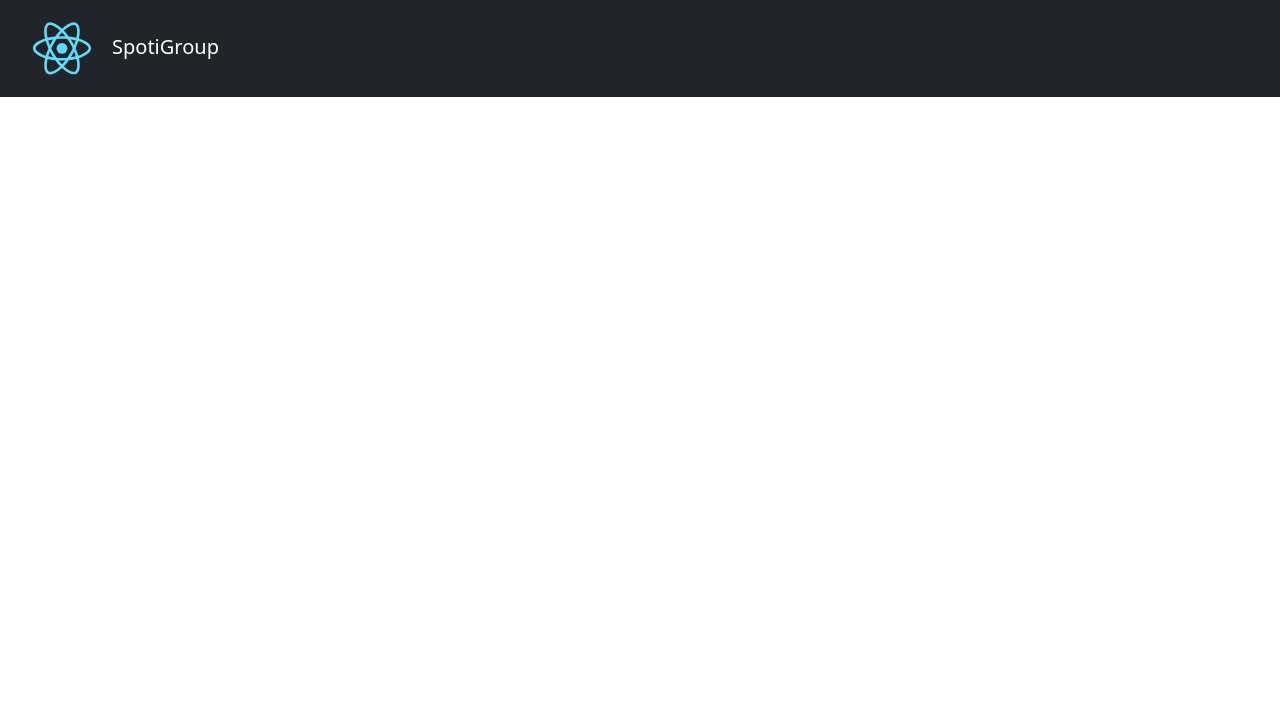
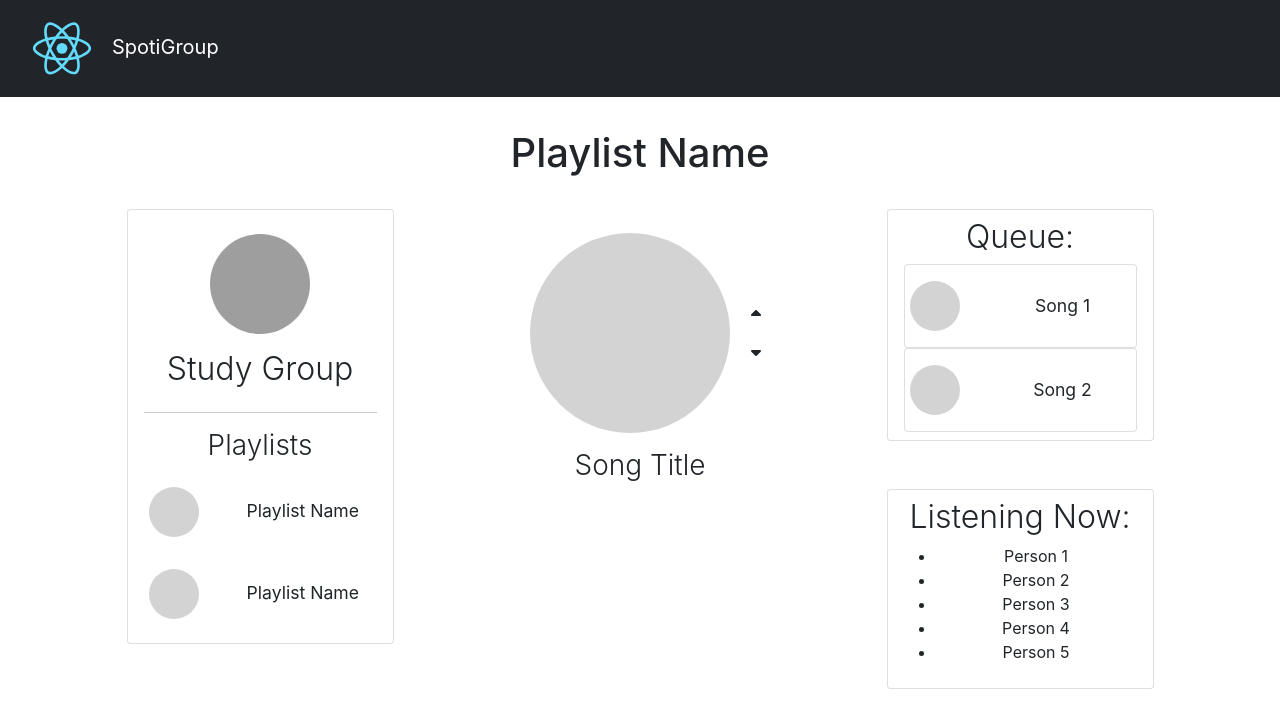
Before and after one commit to samderanova/spotify-groups, a React (Create React App) app in the folder client/: page / in a window 1280 px wide. Shown: the top 728 px of the page. Built offline with nearby package versions, Linux system fonts and the light colour scheme; grey boxes are pictures that could not be loaded.

Commit message:
Added basic template with Font Awesome icons

```diff
--- a/client/package.json
+++ b/client/package.json
@@ -3,6 +3,10 @@
   "version": "0.1.0",
   "private": true,
   "dependencies": {
+    "@fortawesome/fontawesome-svg-core": "^1.3.0",
+    "@fortawesome/free-regular-svg-icons": "^6.0.0",
+    "@fortawesome/free-solid-svg-icons": "^6.0.0",
+    "@fortawesome/react-fontawesome": "^0.1.17",
     "@testing-library/jest-dom": "^5.16.2",
     "@testing-library/react": "^12.1.3",
     "@testing-library/user-event": "^13.5.0",
--- a/client/public/index.html
+++ b/client/public/index.html
@@ -15,6 +15,12 @@
       user's mobile device or desktop. See https://developers.google.com/web/fundamentals/web-app-manifest/
     -->
     <link rel="manifest" href="%PUBLIC_URL%/manifest.json" />
+
+    <!--Importing Lato font from Google Fonts-->
+    <link rel="preconnect" href="https://fonts.googleapis.com">
+    <link rel="preconnect" href="https://fonts.gstatic.com" crossorigin>
+    <link href="https://fonts.googleapis.com/css2?family=Lato:wght@300;400;700&display=swap" rel="stylesheet">
+
     <!--
       Notice the use of %PUBLIC_URL% in the tags above.
       It will be replaced with the URL of the `public` folder during the build.
--- a/client/src/App.js
+++ b/client/src/App.js
@@ -1,10 +1,14 @@
 import { BrowserRouter, Routes, Route } from 'react-router-dom';
 import { Navbar, Nav, Container } from 'react-bootstrap';
+import { library } from '@fortawesome/fontawesome-svg-core';
+import { faCaretDown, faCaretUp } from '@fortawesome/free-solid-svg-icons';
 
 import Home from './pages/Home/Home';
 
 import logo from './logo.svg';
 import './App.css';
+
+library.add(faCaretUp, faCaretDown);
 
 function App() {
   return (
--- a/client/src/index.css
+++ b/client/src/index.css
@@ -1,8 +1,21 @@
 body {
   margin: 0;
-  font-family: -apple-system, BlinkMacSystemFont, 'Segoe UI', 'Roboto', 'Oxygen',
+  font-family: -apple-system, BlinkMacSystemFont, 'Lato', 'Segoe UI', 'Roboto', 'Oxygen',
     'Ubuntu', 'Cantarell', 'Fira Sans', 'Droid Sans', 'Helvetica Neue',
-    sans-serif;
+    sans-serif !important;
   -webkit-font-smoothing: antialiased;
   -moz-osx-font-smoothing: grayscale;
 }
+
+h1 {
+  margin: 2rem !important;
+}
+
+h2, h3, h4, h5, h6 {
+  font-weight: 300 !important;
+}
+
+p {
+  margin: 0 !important;
+  font-size: 1.1rem;
+}
--- a/client/src/pages/Home/Home.css
+++ b/client/src/pages/Home/Home.css
@@ -0,0 +1,21 @@
+#playlist-logo, .small-playlist-logo, #album-logo {
+    background-color: lightgray;
+    border-radius: 100%;
+    display: block;
+    margin: 1rem auto;
+}
+
+#playlist-logo {
+    height: 100px;
+    width: 100px;
+}
+
+.small-playlist-logo {
+    height: 50px;
+    width: 50px;
+}
+
+#album-logo {
+    height: 200px;
+    width: 200px;
+}
--- a/client/src/pages/Home/Home.js
+++ b/client/src/pages/Home/Home.js
@@ -1,9 +1,120 @@
+import React, { useState, useEffect } from 'react';
+import { FontAwesomeIcon } from '@fortawesome/react-fontawesome';
 import './Home.css';
 
 function Home() {
+    const [playlists, setPlaylists] = useState([]);
+    const [currentPlaylistLogo, setCurrentPlaylistLogo] = useState('');
+    const [currentAlbumLogo, setCurrentAlbumLogo] = useState('');
+    const [currentSongTitle, setCurrentSongTitle] = useState('');
+    const [queue, setQueue] = useState([]);
+
+    useEffect(() => {
+        // fetch().then(res => {}).catch(err => console.error(err));
+        setCurrentPlaylistLogo('test');
+        setCurrentAlbumLogo('test2');
+        setCurrentSongTitle('Song Title');
+        setQueue([
+            <div className="queue">
+                <div className="card" key="1">
+                    <div className="row align-items-center">
+                        <div className="col-md-4">
+                            <span className="small-playlist-logo"></span>
+                        </div>
+                        <div className="col-md-8">
+                            <p>Song 1</p>
+                        </div>
+                    </div>
+                </div>
+                <div className="card" key="2">
+                    <div className="row align-items-center">
+                        <div className="col-md-4">
+                            <span className="small-playlist-logo"></span>
+                        </div>
+                        <div className="col-md-8">
+                            <p>Song 2</p>
+                        </div>
+                    </div>
+                </div>
+            </div>
+        ])
+        setPlaylists([
+            <div className="playlist" key="1">
+                <div className="row align-items-center">
+                    <div className="col-md-4">
+                        <span className="small-playlist-logo"></span>
+                        {/* <img src="image link" alt="playlist 1 logo" /> */}
+                    </div>
+                    <div className="col-md-8">
+                        <p>Playlist Name</p>
+                    </div>
+                </div>
+            </div>,
+            <div className="playlist" key="2">
+                <div className="row align-items-center">
+                    <div className="col-md-4">
+                        <span className="small-playlist-logo"></span>
+                        {/* <img src="image line 2" alt="playlist 2 logo" /> */}
+                    </div>
+                    <div className="col-md-8">
+                        <p>Playlist Name</p>
+                    </div>
+                </div>
+            </div>
+        ]);
+    }, []);
     return (
         <div className="Home">
-
+            <div className="container">
+                <h1 className="text-center">Playlist Name</h1>
+                <div className="row">
+                    <div className="col-lg-4">
+                        <div className="w-75 py-2 px-3 m-auto card">
+                            <span id="playlist-logo" style={{ backgroundImage: `url(${currentPlaylistLogo})` }}></span>
+                            <h2 className="text-center">Study Group</h2>
+                            <hr />
+                            <h3 className="text-center">Playlists</h3>
+                            <div className="playlists">
+                                {playlists}
+                            </div>
+                        </div>
+                    </div>
+                    <div className="col-lg-4">
+                        <div className="w-75 py-2 px-3 m-auto">
+                            <div className="row align-items-center gx-0">
+                                <div className="col-md-11 p-0">
+                                    <span id="album-logo" style={{ backgorundImage: `url(${currentAlbumLogo})` }}></span>
+                                </div>
+                                <div className="col-md-1 p-0">
+                                    <button type="button" className="btn btn-none"onClick={() => {}}>
+                                        <FontAwesomeIcon icon="caret-up" />
+                                    </button>
+                                    <button type="button" className="btn btn-none"onClick={() => {}}>
+                                        <FontAwesomeIcon icon="caret-down" />
+                                    </button>
+                                </div>
+                            </div>
+                            <h3 className="text-center">{currentSongTitle}</h3>
+                        </div>
+                    </div>
+                    <div className="col-lg-4">
+                        <div className="w-75 py-2 px-3 mb-5 m-auto card">
+                            <h2>Queue:</h2>
+                            {queue}
+                        </div>
+                        <div className="w-75 py-2 px-3 m-auto card">
+                            <h2>Listening Now:</h2>
+                            <ul>
+                                <li>Person 1</li>
+                                <li>Person 2</li>
+                                <li>Person 3</li>
+                                <li>Person 4</li>
+                                <li>Person 5</li>
+                            </ul>
+                        </div>
+                    </div>
+                </div>
+            </div>
         </div>
     )
 }
```
Also changed, not shown: 1 other file (tests, documents, lock files or other folders).
